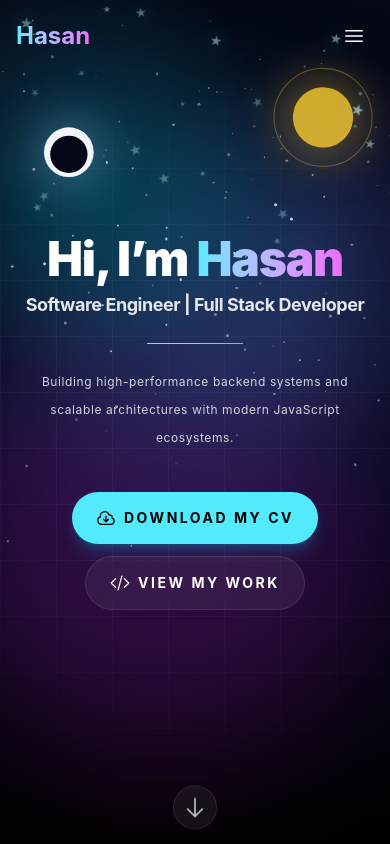
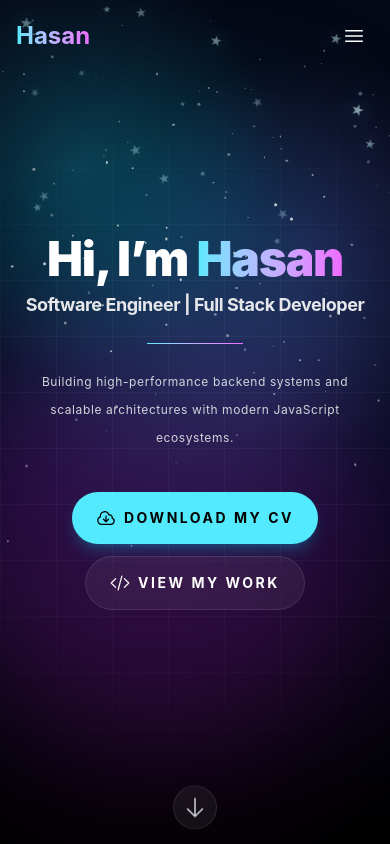
Before and after one commit to Ubaidullah-Hasan/porthfolio-v2, a React (Vite) app: page / in a window 390 px wide. Shown: the top 844 px of the page. Built offline with nearby package versions, Linux system fonts and the light colour scheme.

Commit message:
change design

```diff
--- a/src/App.jsx
+++ b/src/App.jsx
@@ -8,6 +8,7 @@ import Experience from './components/Experience';
 import Footer from './components/Footer';
 import Contact from "./components/contact/Contact";
 import Hero from "./components/Hero";
+import Background from './components/Background'
 
 /**
  * Root component – stitches all sections together.
@@ -25,10 +26,11 @@ export default function App() {
 
   return (
     <motion.div
-      className="bg-charcoal text-white font-sans min-h-screen overflow-x-hidden"
+      className="relative bg-charcoal text-white font-sans min-h-screen overflow-x-hidden"
       initial={{ opacity: 0 }}
       animate={controls}
     >
+      <Background />
       {/* Fixed glass‑morphic navbar */}
       <Navbar />
 
--- /dev/null
+++ b/src/components/Background.jsx
@@ -0,0 +1,27 @@
+import { motion } from 'framer-motion'
+import StarField from './Hero/StarField'
+
+export default function Background() {
+  return (
+    <div className="pointer-events-none absolute inset-0 -z-10 overflow-hidden">
+      {/* subtle layered gradients */}
+      <div className="absolute inset-0 bg-[radial-gradient(circle_at_10%_20%,rgba(34,211,238,0.08),transparent_30%),radial-gradient(circle_at_90%_30%,rgba(168,85,247,0.06),transparent_30%),linear-gradient(180deg,#030317_0%,#020617_60%,#000_100%)]" />
+
+      {/* gentle animated orbs */}
+      <motion.div
+        className="absolute left-8 top-12 w-44 h-44 rounded-full bg-cyan-400/10 blur-3xl"
+        animate={{ y: [0, -12, 0], x: [0, 8, 0], scale: [1, 1.06, 1] }}
+        transition={{ repeat: Infinity, duration: 18, ease: 'easeInOut' }}
+      />
+
+      <motion.div
+        className="absolute right-12 bottom-8 w-64 h-64 rounded-full bg-fuchsia-500/10 blur-3xl"
+        animate={{ y: [0, 12, 0], x: [0, -8, 0], scale: [1, 1.04, 1] }}
+        transition={{ repeat: Infinity, duration: 22, ease: 'easeInOut' }}
+      />
+
+      {/* star + snow layer reused */}
+      <StarField />
+    </div>
+  )
+}
--- a/src/components/Hero.jsx
+++ b/src/components/Hero.jsx
@@ -65,8 +65,7 @@ function HeroBackground() {
         className="right-[16%] bottom-[12%] h-96 w-96 bg-fuchsia-500/20"
       />
 
-      <Sun />
-      <Moon />
+      {/* Sun and Moon removed — keeping backdrop and subtle animated orbs only */}
 
       {stars.map((star) => (
         <Star key={star.id} {...star} />
@@ -96,45 +95,7 @@ function AnimatedOrb({ className, delay = 0 }) {
   );
 }
 
-function Sun() {
-  return (
-    <motion.div
-      className="absolute right-[10%] top-[12%] h-14 w-14 rounded-full bg-amber-300/80 shadow-[0_0_50px_rgba(251,191,36,0.65)]"
-      animate={{
-        y: [0, -12, 0],
-        scale: [1, 1.08, 1],
-        rotate: 360,
-      }}
-      transition={{
-        duration: 12,
-        repeat: Infinity,
-        ease: "easeInOut",
-      }}
-    >
-      <div className="absolute inset-[-18px] rounded-full border border-amber-300/30" />
-    </motion.div>
-  );
-}
-
-function Moon() {
-  return (
-    <motion.div
-      className="absolute left-[10%] top-[14%] h-12 w-12 rounded-full bg-slate-100 shadow-[0_0_50px_rgba(147,197,253,0.55)]"
-      animate={{
-        y: [0, 14, 0],
-        x: [0, 8, 0],
-        scale: [1, 1.05, 1],
-      }}
-      transition={{
-        duration: 10,
-        repeat: Infinity,
-        ease: "easeInOut",
-      }}
-    >
-      <div className="absolute right-1.5 top-2 h-9 w-9 rounded-full bg-[#050816]" />
-    </motion.div>
-  );
-}
+// Sun and Moon intentionally removed to simplify the hero visual.
 
 function Star({ x, y, size, delay, duration }) {
   return (
--- /dev/null
+++ b/src/components/NotFound.jsx
@@ -0,0 +1,47 @@
+import { motion } from 'framer-motion'
+import { Link } from 'react-router-dom'
+import StarField from './Hero/StarField'
+
+export default function NotFound() {
+  return (
+    <div className="relative min-h-screen bg-charcoal text-white">
+      {/* Background star + snow layer */}
+      <StarField />
+
+      <div className="relative z-10 flex items-center justify-center min-h-screen p-6">
+        <motion.div
+          className="max-w-2xl text-center"
+          initial={{ opacity: 0, y: 12 }}
+          animate={{ opacity: 1, y: 0 }}
+          transition={{ duration: 0.6 }}
+        >
+          <motion.h1
+            className="text-8xl md:text-9xl font-extrabold tracking-tight mb-6"
+            animate={{ scale: [1, 1.04, 1] }}
+            transition={{ repeat: Infinity, duration: 3, ease: 'easeInOut' }}
+          >
+            404
+          </motion.h1>
+
+          <p className="text-lg md:text-xl text-slate-300 mb-6">Sorry — the page you requested could not be found.</p>
+
+          <div className="flex items-center justify-center gap-4">
+            <Link
+              to="/"
+              className="px-5 py-2 rounded-md bg-white text-black font-medium hover:brightness-90"
+            >
+              Go home
+            </Link>
+
+            <Link
+              to="/#contact"
+              className="px-5 py-2 rounded-md border border-white/20 text-white hover:bg-white/5"
+            >
+              Contact
+            </Link>
+          </div>
+        </motion.div>
+      </div>
+    </div>
+  )
+}
--- a/src/main.jsx
+++ b/src/main.jsx
@@ -9,6 +9,22 @@ import router from './routes/Routes';
 // Force dark mode on the root element
 document.documentElement.classList.add('dark');
 
+// Smooth scroll handler for hash navigation (e.g. /#contact)
+function scrollToHash() {
+  const hash = window.location.hash;
+  if (!hash) return;
+  const id = hash.replace('#', '');
+  const el = document.getElementById(id);
+  if (el) {
+    // small timeout to allow React to render the element
+    setTimeout(() => el.scrollIntoView({ behavior: 'smooth' }), 50);
+  }
+}
+
+window.addEventListener('hashchange', scrollToHash, false);
+// call once on load
+scrollToHash();
+
 createRoot(document.getElementById('root')).render(
   <StrictMode>
     <RouterProvider router={router} />
```
Also changed, not shown: src/routes/Routes.jsx (+10 -67 lines).
